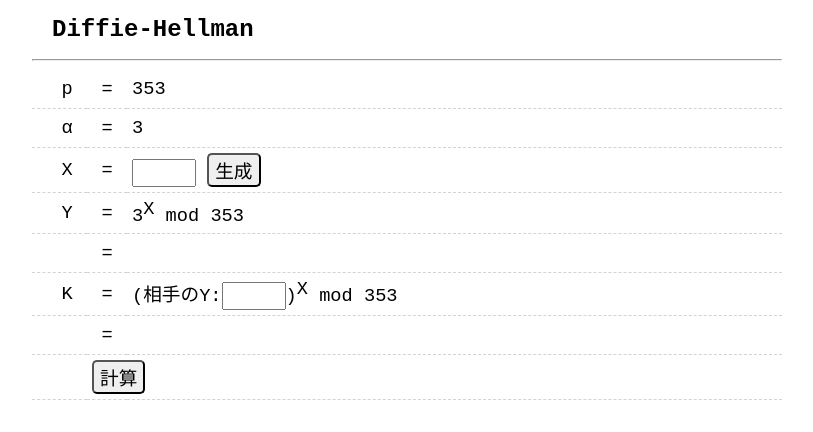
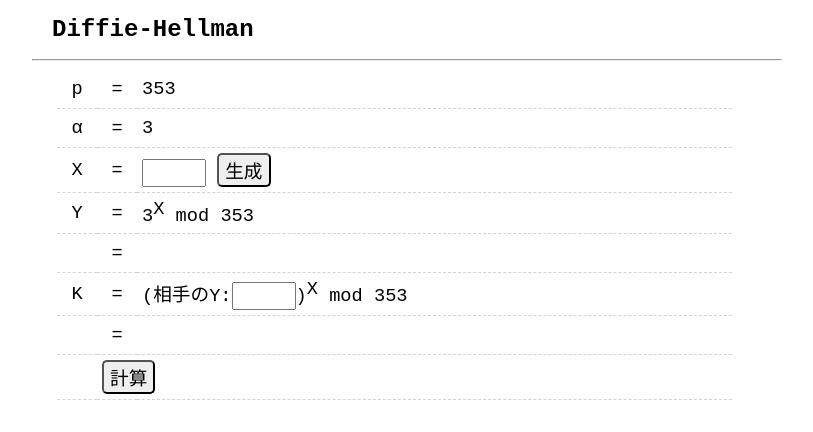
Before and after one commit to tis-nakagawa/demo, a plain HTML site: page dh/index.html in a window 1280 px wide. Shown: the whole page, without its empty margins (233-1046 px from the left). Drawn offline with Linux system fonts and the light colour scheme.

Commit message:
update dh

```diff
--- a/dh/style.css
+++ b/dh/style.css
@@ -4,7 +4,9 @@
 }
 
 table {
-    width: 100%;
+    width: 90%;
+    margin-right: 25px;
+    margin-left: 25px;
     border-collapse: collapse;
 }
 
@@ -35,7 +37,6 @@ h1 {
 
 td.c {
     text-align: center;
-    padding-left: 20px;
     width: 30px;
 }
 
```
